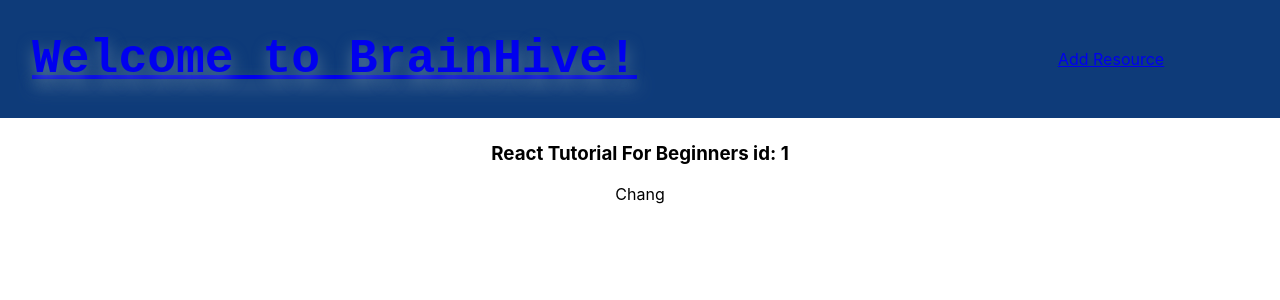
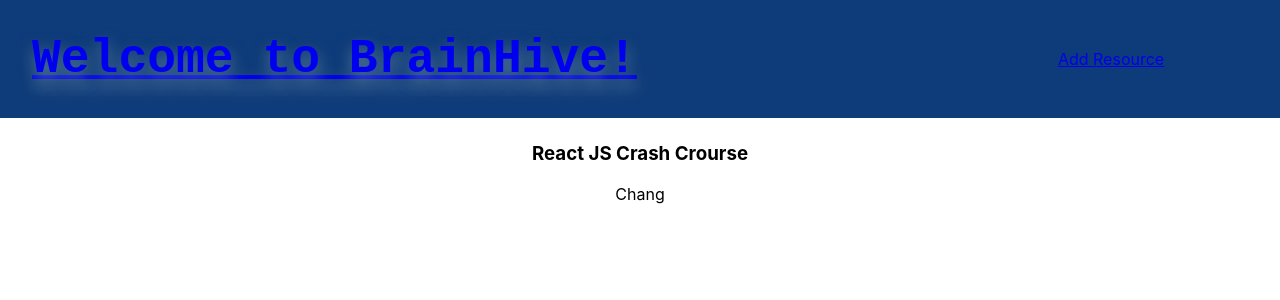
Before and after one commit to cxiong03/beehive, a React (Create React App) app: page /viewCourse/1 in a window 1280 px wide. Shown: the top 300 px of the page. Built offline with nearby package versions, Linux system fonts and the light colour scheme.

Commit message:
clicking functionality on courses and able to display course title

```diff
--- a/src/App.js
+++ b/src/App.js
@@ -15,6 +15,7 @@ state = {
 }
 
 addResource = (newResource) => {
+  newResource.id = this.state.resources[this.state.resources.length - 1].id + 1;
   this.setState({
     ...this.state,
     resources: [...this.state.resources, newResource]
@@ -43,7 +44,7 @@ handleSelect = (id) => {
               <ResourceForm addResource={this.addResource} />
             </Route>
             <Route path='/viewCourse/:courseId' >
-              <ViewCourse course={this.state.resources[this.state.selected]}/>
+              <ViewCourse course={this.state.resources[this.state.selected - 1]}/>
             </Route>
           </Switch>
           <p>Chang</p>
--- a/src/components/Resource.js
+++ b/src/components/Resource.js
@@ -1,13 +1,27 @@
-import React from 'react'
+import React, {Component} from 'react';
+import {Redirect} from 'react-router-dom';
 
-const Resource = ({resource, onSelect }) => {
-    // const {resource} = props;
-    const handleClick = () => {
-        onSelect(resource.id)
+class Resource extends Component {
+
+    state = {
+        clicked: false,
     }
 
+    handleClick = () => {
+        const { resource, onSelect } = this.props;
+        onSelect(resource.id);
+        this.setState({
+            clicked: true,
+        });
+    };
+
+    render () {
+        const {resource } = this.props;
+        // const {resource} = props;
+
         return (
-        <div className={'box'} onClick={handleClick}>
+            <div className={'box'} onClick={this.handleClick}>
+                {this.state.clicked ? <Redirect to={`/viewCourse/${resource.id}`} /> : null}
                 <h2>{resource.title}</h2>
                 <p>{resource.resourceAuthor}</p>
                 <p>Published on: {resource.datePublished}</p>
@@ -15,7 +29,8 @@ const Resource = ({resource, onSelect }) => {
                 {/* conditional ? true code : false code */}
                 <p>Comments: {resource.comments.length}</p>
             </div>
-    )
-}
+        );
+    };
+};
 
 export default Resource;
--- a/src/components/ResourceForm.js
+++ b/src/components/ResourceForm.js
@@ -1,6 +1,7 @@
 import React, { Component } from "react";
 class ResourceForm extends Component {
   state = {
+    id: 0,
     posterName: "",
     resourceAuthor: "",
     authorSkillLevel: "",
--- a/src/components/ViewCourse.js
+++ b/src/components/ViewCourse.js
@@ -6,7 +6,7 @@ const ViewCourse = (props) => {
     const {courseId} = useParams()
     return (
     <h3>
-        {course.title} id: {courseId}
+        {course.title}
     </h3>
     )
 }
```
Lines whose indentation alone changed are shown as unchanged.
